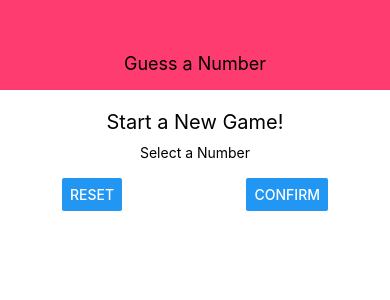
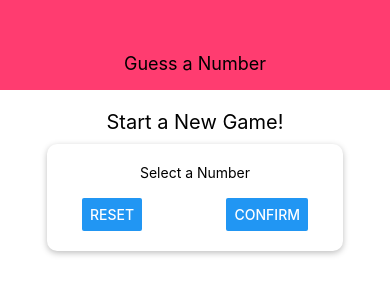
Before and after one commit to MachukIvan/guess-number-app, a React Native app: screen / in a window 390 px wide. Shown: the top 300 px of the page. Built offline with nearby package versions, Linux system fonts and the light colour scheme.

Commit message:
Added Card component

```diff
--- /dev/null
+++ b/components/Card.js
@@ -0,0 +1,21 @@
+import React from 'react';
+import { View, StyleSheet } from 'react-native';
+
+const Card = ({ style, children }) => (
+  <View style={{ ...styles.card, ...style }}>{children}</View>
+);
+
+const styles = StyleSheet.create({
+  card: {
+    shadowColor: 'black',
+    shadowOffset: { width: 0, height: 2 },
+    shadowRadius: 6,
+    shadowOpacity: 0.26,
+    elevation: 8,
+    backgroundColor: 'white',
+    padding: 20,
+    borderRadius: 10,
+  },
+});
+
+export default Card;
--- a/screens/StartGameScreen.js
+++ b/screens/StartGameScreen.js
@@ -1,18 +1,20 @@
 import React from 'react';
 import { View, Text, StyleSheet, TextInput, Button } from 'react-native';
+
+import Card from '../components/Card';
 
 const StartGameScreen = () => {
   return (
     <View style={styles.screen}>
       <Text style={styles.title}>Start a New Game!</Text>
-      <View style={styles.inputContainer}>
+      <Card style={styles.inputContainer}>
         <Text>Select a Number</Text>
         <TextInput />
         <View style={styles.buttonContainer}>
           <Button title="Reset" />
           <Button title="Confirm" />
         </View>
-      </View>
+      </Card>
     </View>
   );
 };
```
